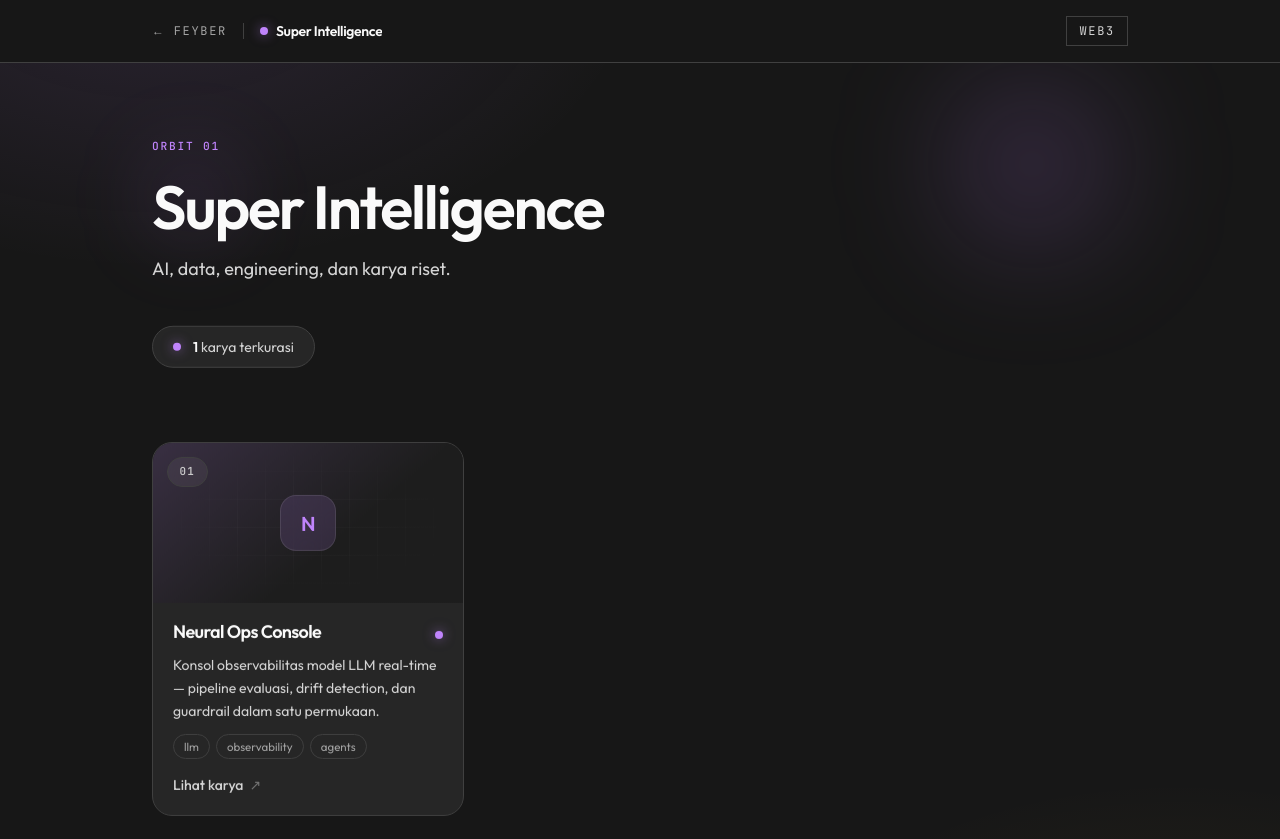
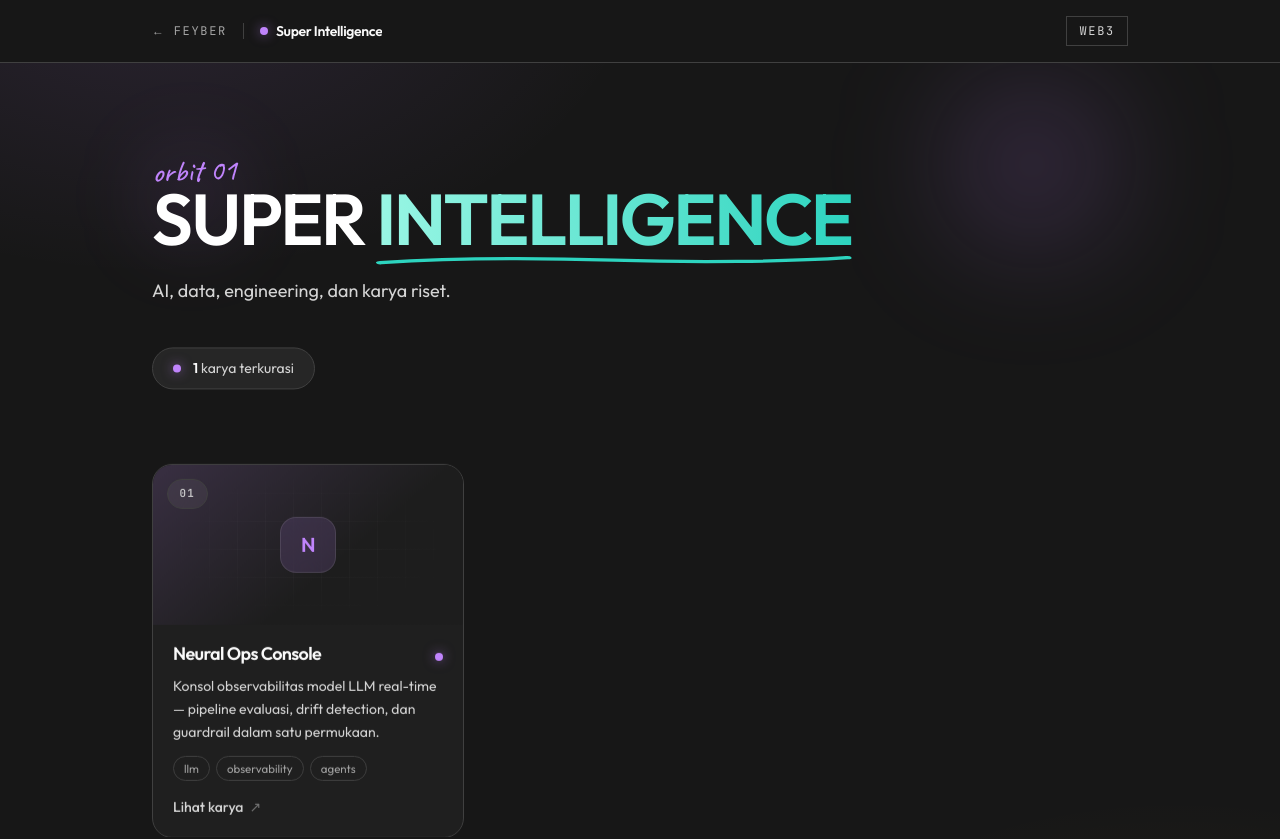
Before and after one commit to vionaze/flexing, a Next.js app: page /si in a window 1280 px wide. Shown: the top 839 px of the page. Built offline with nearby package versions, Linux system fonts and the light colour scheme.

Commit message:
Design track pages: doodle label, two-tone gradient titles, glassy cards

```diff
--- a/src/components/portfolio-card.tsx
+++ b/src/components/portfolio-card.tsx
@@ -51,7 +51,7 @@ export function PortfolioCard({
   return (
     <Parallax speed={index % 2 === 0 ? 0.05 : -0.05}>
       <Tilt3D max={8} className="h-full">
-        <article className="lift flex h-full flex-col overflow-hidden rounded-[1.25rem] border border-border bg-surface">
+        <article className="lift group flex h-full flex-col overflow-hidden rounded-[1.25rem] border border-border bg-surface/60 backdrop-blur-xl">
           <div
             className="relative h-40 w-full overflow-hidden bg-bg-2"
             style={{ transformStyle: "preserve-3d" }}
@@ -144,7 +144,10 @@ export function PortfolioCard({
               className="mt-1 inline-flex items-center gap-1.5 text-sm font-medium text-text-2 transition-colors hover:text-text"
             >
               Lihat karya
-              <span aria-hidden className="text-text-4">
+              <span
+                aria-hidden
+                className="text-text-4 transition-transform duration-200 group-hover:translate-x-1 group-hover:text-text"
+              >
                 ↗
               </span>
             </a>
--- a/src/components/track-page.tsx
+++ b/src/components/track-page.tsx
@@ -9,6 +9,12 @@ export async function TrackPortfolioPage({ track }: { track: Track }) {
   const meta = trackMeta[track];
   const isSi = track === "si";
   const accent = isSi ? "var(--si)" : "var(--web3)";
+  const gradient = isSi
+    ? "linear-gradient(90deg,#99f6e4,#2dd4bf)"
+    : "linear-gradient(90deg,#93c5fd,#3b82f6)";
+  const labelParts = meta.label.split(" ");
+  const labelHead = labelParts.slice(0, -1).join(" ");
+  const labelTail = labelParts[labelParts.length - 1];
 
   return (
     <main className="aura relative min-h-screen overflow-x-hidden">
@@ -57,13 +63,38 @@ export async function TrackPortfolioPage({ track }: { track: Track }) {
 
         <Parallax speed={-0.1}>
           <Reveal>
-            <p className="label" style={{ color: accent }}>
-              {isSi ? "Orbit 01" : "Orbit 02"}
+            <p
+              className="font-doodle -rotate-2 text-2xl sm:text-3xl"
+              style={{ color: accent }}
+            >
+              {isSi ? "orbit 01" : "orbit 02"}
             </p>
-            <h1 className="display mt-5 text-[clamp(2.4rem,5.5vw,3.8rem)]">
-              {meta.label}
+            <h1 className="display mt-2 text-[clamp(2.4rem,6vw,4.5rem)] uppercase leading-[1.05]">
+              <span className="text-white">{labelHead}</span>{" "}
+              <span className="relative inline-block">
+                <span
+                  className="bg-clip-text text-transparent"
+                  style={{ backgroundImage: gradient }}
+                >
+                  {labelTail}
+                </span>
+                <svg
+                  aria-hidden
+                  className="absolute -bottom-2 left-0 h-2.5 w-full"
+                  viewBox="0 0 200 12"
+                  fill="none"
+                  preserveAspectRatio="none"
+                >
+                  <path
+                    d="M2 9c32-6 64-6 98-3s72 2 98-3"
+                    stroke={isSi ? "#2dd4bf" : "#3b82f6"}
+                    strokeWidth="4"
+                    strokeLinecap="round"
+                  />
+                </svg>
+              </span>
             </h1>
-            <p className="mt-4 max-w-xl text-lg text-text-2">{meta.blurb}</p>
+            <p className="mt-5 max-w-xl text-lg text-text-2">{meta.blurb}</p>
           </Reveal>
         </Parallax>
 
@@ -92,7 +123,9 @@ export async function TrackPortfolioPage({ track }: { track: Track }) {
               >
                 <span className={meta.dotClass} />
               </div>
-              <h2 className="display text-2xl">Orbit masih kosong</h2>
+              <h2 className="font-doodle text-4xl" style={{ color: accent }}>
+                orbit masih kosong!
+              </h2>
               <p className="max-w-md text-text-3">
                 Karya untuk track {meta.label} akan muncul di sini dalam waktu
                 dekat.
```
